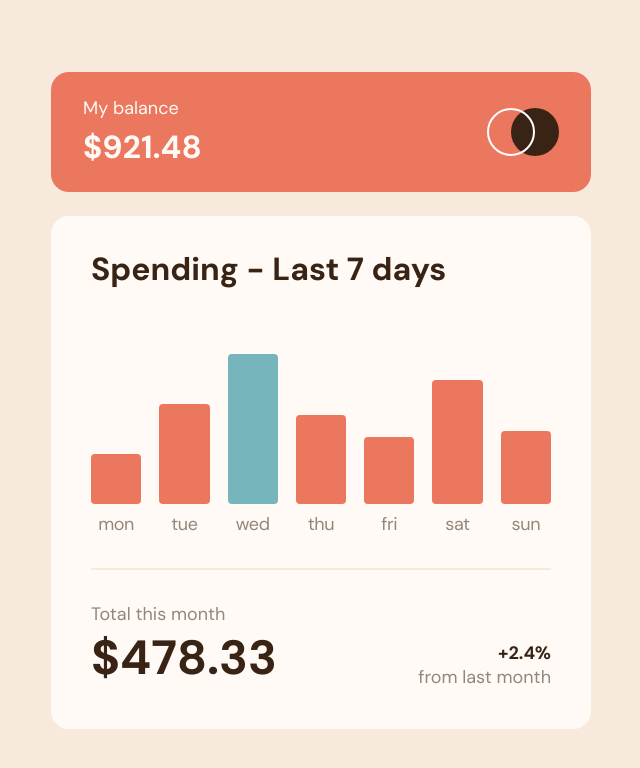
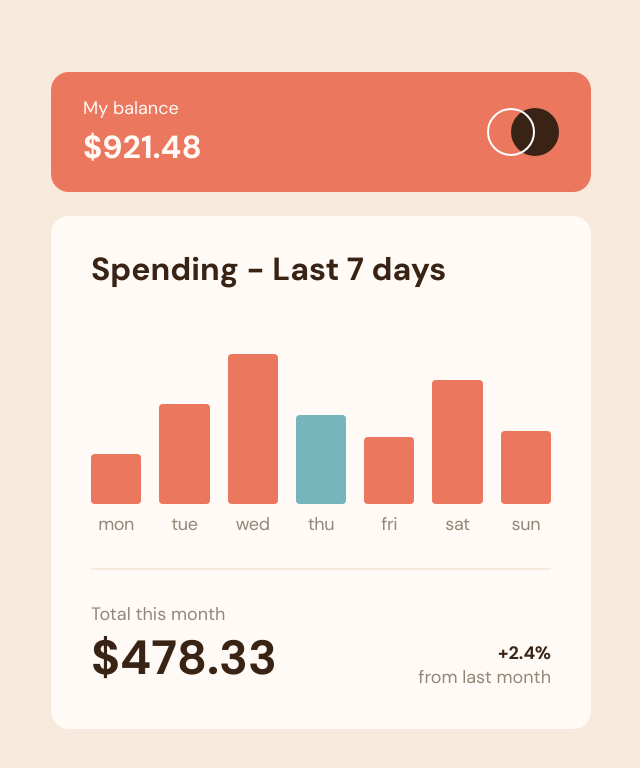
Before and after one commit to reallyUndefined/FrontendMentor-Expenses_Chart_Component, a React (Create React App) app: page / in a window 1280 px wide. Shown: the top 768 px of the page, without its empty margins (319-959 px from the left). Built offline with nearby package versions, Linux system fonts and the light colour scheme.

Commit message:
hilighting today

```diff
--- a/src/components/chart/Chart.component.tsx
+++ b/src/components/chart/Chart.component.tsx
@@ -10,6 +10,9 @@ function Chart({ data }: ChartProps) {
     ...expData,
     percent: (expData.amount / maxAmt) * 100,
   }));
+  const today = ["sun", "mon", "tue", "wed", "thu", "fri", "sat"][
+    new Date().getDay()
+  ];
 
   return (
     <div className="chart">
@@ -17,7 +20,7 @@ function Chart({ data }: ChartProps) {
         <div key={day} className="bar-grid">
           <div className="bar-container">
             <div
-              className={`bar ${amount === maxAmt && "max-bar"}`}
+              className={`bar ${day === today && "today"}`}
               style={{ height: percent + "%" }}
             >
               <span>{`$${amount}`}</span>
--- a/src/components/chart/Chart.styles.scss
+++ b/src/components/chart/Chart.styles.scss
@@ -30,12 +30,12 @@
         background-color: var(--color-soft-red);
       }
 
-      .max-bar {
+      .today {
         background-color: var(--color-cyan);
       }
 
       .bar,
-      .max-bar {
+      .today {
         span {
           display: none;
         }
@@ -81,7 +81,7 @@
         }
       }
 
-      .bar-container .max-bar:hover {
+      .bar-container .today:hover {
         background-color: var(--color-cyan-hover);
       }
     }
```
